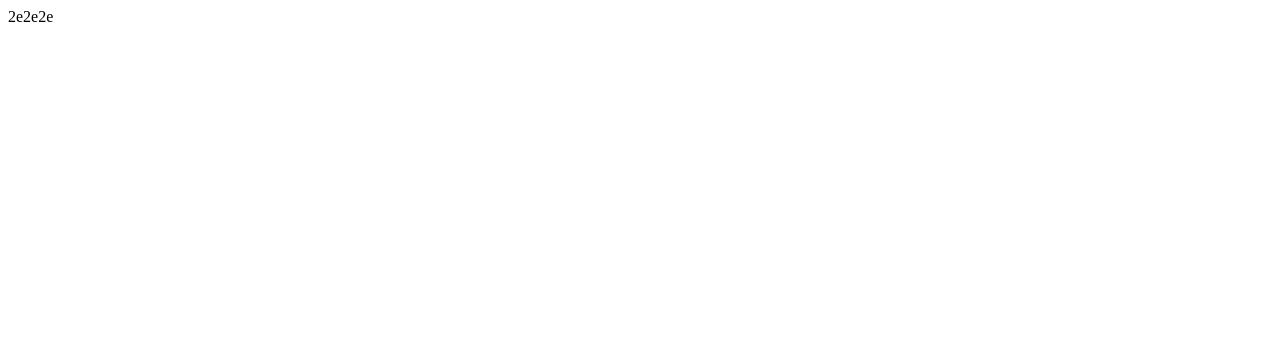
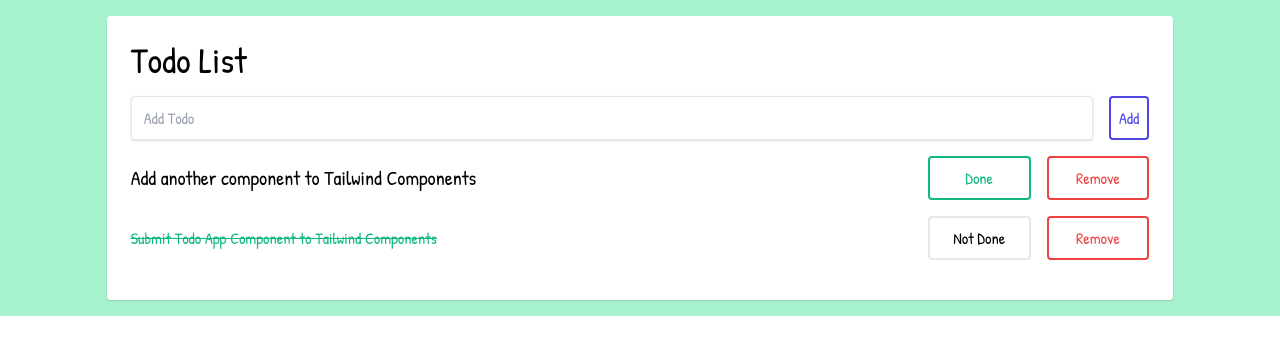
Before and after one commit to orabazu/todo-app, a React app: page / in a window 1280 px wide. Shown: the top 354 px of the page. Built offline with nearby package versions, Linux system fonts and the light colour scheme.

Commit message:
Add tailwind

```diff
--- a/package.json
+++ b/package.json
@@ -30,6 +30,7 @@
     "@types/webpack-env": "^1.16.2",
     "@typescript-eslint/eslint-plugin": "^4.26.1",
     "@typescript-eslint/parser": "^4.26.1",
+    "autoprefixer": "^10.3.1",
     "awesome-typescript-loader": "^5.2.1",
     "clean-webpack-plugin": "^4.0.0-alpha.0",
     "css-loader": "^5.2.6",
@@ -45,10 +46,14 @@
     "lint-staged": "^11.0.0",
     "mini-css-extract-plugin": "^1.6.0",
     "node-sass": "^6.0.0",
+    "postcss-cli": "^8.3.1",
+    "postcss-import": "^14.0.2",
+    "postcss-loader": "^6.1.1",
     "prettier": "^2.3.2",
     "sass-loader": "^12.0.0",
     "source-map-loader": "^3.0.0",
     "style-loader": "^2.0.0",
+    "tailwindcss": "^2.2.7",
     "ts-loader": "^9.2.3",
     "webpack": "^5.38.1",
     "webpack-cli": "^4.7.2",
--- /dev/null
+++ b/postcss.config.js
@@ -0,0 +1,7 @@
+module.exports = {
+  plugins: [
+    require('postcss-import'),
+    require('tailwindcss'),
+    require('autoprefixer'),
+  ],
+};
--- a/src/index.html
+++ b/src/index.html
@@ -4,7 +4,12 @@
     <meta charset="UTF-8" />
     <meta name="viewport" content="width=device-width, initial-scale=1.0" />
     <title>Todo app</title>
-    <link rel="preconnect" href="https://fonts.gstatic.com" />
+    <link rel="preconnect" href="https://fonts.googleapis.com" />
+    <link rel="preconnect" href="https://fonts.gstatic.com" crossorigin />
+    <link
+      href="https://fonts.googleapis.com/css2?family=Patrick+Hand&display=swap"
+      rel="stylesheet"
+    />
   </head>
   <body>
     <div id="output"></div>
--- a/src/index.scss
+++ b/src/index.scss
@@ -1,12 +1,22 @@
+@tailwind base;
+@tailwind components;
+@tailwind utilities;
+
+/*  @import url('./tailwind.css');*/
 html {
   height: 100%;
 }
 body {
   min-height: 100%;
 }
-// @charset "utf-8";
+/*  @charset "utf-8"; */
 
-// Import a Google Font
-@import url('https://fonts.googleapis.com/css?family=Nunito:400,700');
+/*  Import a Google Font */
 
-$family-sans-serif: 'Nunito', sans-serif;
+$tasks-font-family: 'Patrick Hand', cursive;
+
+* {
+  font-family: $tasks-font-family;
+}
+
+/* Custom css */
--- a/src/views/App/index.tsx
+++ b/src/views/App/index.tsx
@@ -3,5 +3,46 @@ import React from 'react';
 type Props = {};
 
 export const App: React.FC<Props> = (): JSX.Element => {
-  return <div>2e2e2e</div>;
+  return (
+    <div className="h-100 w-full flex items-center justify-center bg-green-200 font-sans">
+      <div className="bg-white rounded shadow p-6 m-4 w-full lg:w-10/12">
+        <div className="mb-4">
+          <h1 className="text-grey-800 text-4xl">Todo List</h1>
+          <div className="flex mt-4">
+            <input
+              className="shadow appearance-none border rounded w-full py-2 px-3 mr-4 text-grey-darker"
+              placeholder="Add Todo"
+            />
+            <button className="flex-no-shrink p-2 border-2 rounded text-indigo-600 border-indigo-600 hover:text-white hover:bg-indigo-600">
+              Add
+            </button>
+          </div>
+        </div>
+        <div>
+          <div className="flex mb-4 items-center">
+            <p className="w-full text-grey-darkest text-xl">
+              Add another component to Tailwind Components
+            </p>
+            <button className="w-32 p-2 ml-4 mr-2 border-2 rounded hover:text-white text-green-500 border-green-500 hover:bg-green-500">
+              Done
+            </button>
+            <button className="w-32  p-2 ml-2 border-2 rounded text-red-500 border-red-500 hover:text-white hover:bg-red-500">
+              Remove
+            </button>
+          </div>
+          <div className="flex mb-4 items-center">
+            <p className="w-full line-through text-green-500 todoItem">
+              Submit Todo App Component to Tailwind Components
+            </p>
+            <button className="w-32 p-2 ml-4 mr-2 border-2 rounded hover:text-white text-grey-500 border-grey-500 hover:bg-grey-500">
+              Not Done
+            </button>
+            <button className="w-32  p-2 ml-2 border-2 rounded text-red-500 border-red-500 hover:text-white hover:bg-red-500">
+              Remove
+            </button>
+          </div>
+        </div>
+      </div>
+    </div>
+  );
 };
--- /dev/null
+++ b/tailwind.config.js
@@ -0,0 +1,11 @@
+module.exports = {
+  purge: [],
+  darkMode: false, // or 'media' or 'class'
+  theme: {
+    extend: {},
+  },
+  variants: {
+    extend: {},
+  },
+  plugins: [],
+}
--- a/webpack.common.js
+++ b/webpack.common.js
@@ -1,6 +1,8 @@
 const path = require('path');
 const HtmlWebpackPlugin = require('html-webpack-plugin');
 const MiniCssExtractPlugin = require('mini-css-extract-plugin');
+const tailwindcss = require('tailwindcss')
+const autoprefixer = require('autoprefixer') // help tailwindcss to work
 
 module.exports = {
   entry: './src/index.tsx',
@@ -67,13 +69,20 @@ module.exports = {
         ],
       },
       {
-        test: /\.s(a|c)ss$/,
+        test: /\.(css|scss|sass)$/,
         exclude: /\.module.(s(a|c)ss)$/,
         use: [
           MiniCssExtractPlugin.loader,
           'css-loader',
+          'sass-loader',
           {
-            loader: 'sass-loader',
+            loader: 'postcss-loader', // postcss loader needed for tailwindcss
+            options: {
+              postcssOptions: {
+                ident: 'postcss',
+                plugins: [tailwindcss, autoprefixer],
+              },
+            },
           },
         ],
       },
```
Also changed, not shown: src/tailwind.css (added), 2 other files (tests, documents, lock files or other folders).
